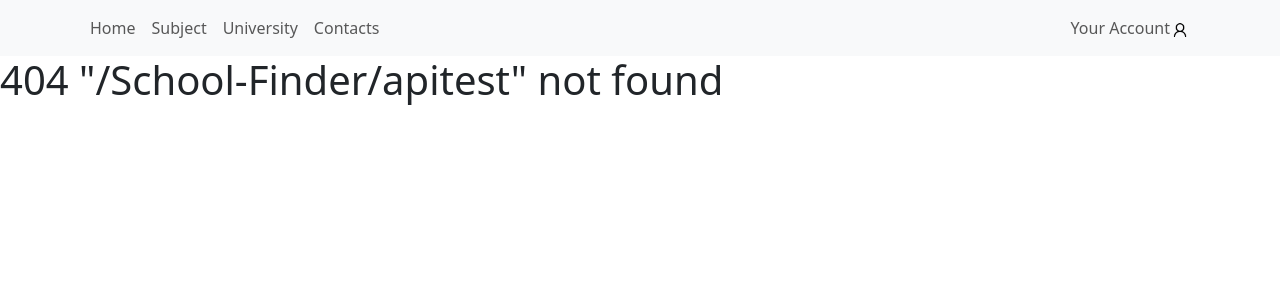
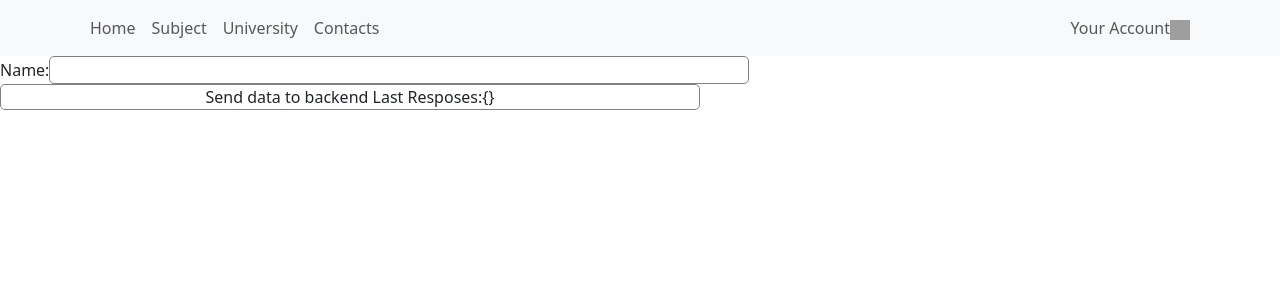
Before and after one commit to cj05/School-Finder, a React (Vite) app: page /School-Finder/apitest in a window 1280 px wide. Before the commit this address had no page. Shown: the top 300 px of the page. Built offline with nearby package versions, Linux system fonts and the light colour scheme; grey boxes are pictures that could not be loaded.

Commit message:
moved web to School-Finder

```diff
--- /dev/null
+++ b/config.js
@@ -0,0 +1 @@
+export default {"Path":"/School-Finder/"}
--- a/server.js
+++ b/server.js
@@ -10,7 +10,7 @@ import cluster from 'cluster'
 import os from 'os'
 import test from './test.js'
 import log from './log.js'
-
+import config from './config.js';
 const port = 29342
 
 //if(cluster.isMaster){
@@ -36,7 +36,7 @@ await Model.LoadDB(process.cwd() + "\\db\\model", process.cwd() + "\\db")
 
 //ViteExpress.listen(app, 80, () => log.log("Connected to http://localhost:80"));
 app.listen(port, () => {
-    log.log(`Worker [${process.pid}] Connected to http://localhost:${port}`)
+    log.log(`Worker [${process.pid}] Connected to http://localhost${config.Path}:${port}`)
     process.send('ready')
 })
 
--- a/src/Router.tsx
+++ b/src/Router.tsx
@@ -6,14 +6,14 @@ import Contact from './pages/Home/Home'
 import NoPage from './pages/404'
 import Layout from "./pages/Layout/Layout";
 import Apitest from "./pages/Apitest/Apitest";
-
+import config from "../config.js"
 function Router() {
     return (
         <>
 
             <BrowserRouter>
                 <Routes>
-                    <Route path="/" element={<Layout/>}>
+                    <Route path={config.Path} element={<Layout/>}>
                         <Route index element={<Home />} />
                         <Route path="home" element={<Home />} />
                         <Route path="aboutme" element={<About />} />
--- a/src/pages/AccountTab/Account.tsx
+++ b/src/pages/AccountTab/Account.tsx
@@ -1,9 +1,10 @@
 
 import styles from './AccountComponent.module.scss';
 import { Image } from 'react-bootstrap';
+import config from "../../../config.js"
 const Account = () => {
     const getAvatar = () => {
-        const fallback = "/img/fallbackAvatar.png";
+        const fallback = `${config.Path}/img/fallbackAvatar.png`;
         return fallback;
     }
   return (
--- a/src/pages/Apitest/Apitest.tsx
+++ b/src/pages/Apitest/Apitest.tsx
@@ -1,5 +1,5 @@
 import { useState } from 'react';
-
+import config from "../../../config.js"
 
 
 const Apitest = () => {
@@ -15,7 +15,7 @@ const Apitest = () => {
     function handleClick() {
       jsonData["Data"] = N
       // Send data to the backend via POST
-      fetch('http://localhost/api/lookup', {  // Enter your IP address here
+      fetch(`http://localhost/${config.Path}api/lookup`, {  // Enter your IP address here
 
         method: 'POST',
         headers: { 'Content-Type': 'application/json' } ,
--- a/src/pages/Layout/Layout.tsx
+++ b/src/pages/Layout/Layout.tsx
@@ -6,6 +6,7 @@ import Navbar from 'react-bootstrap/Navbar';
 import styles from './LayoutComponent.module.scss';
 import { LinkContainer } from 'react-router-bootstrap';
 import Account from "../AccountTab/Account";
+import config from "../../../config.js"
 const Layout = () => {
   return (
     <>
@@ -15,24 +16,24 @@ const Layout = () => {
                     <Navbar.Toggle aria-controls="basic-navbar-nav" />
                     <Navbar.Collapse id="basic-navbar-nav">
                     <Nav className="me-auto">
-                        <LinkContainer to="/home">
+                        <LinkContainer to={`${config.Path}home`}>
                             <Nav.Link>Home</Nav.Link>
                         </LinkContainer>
 
-                        <LinkContainer to="/subject">
+                        <LinkContainer to={`${config.Path}subject`}>
                             <Nav.Link>Subject</Nav.Link>
                         </LinkContainer>
 
-                        <LinkContainer to="/uni">
+                        <LinkContainer to={`${config.Path}uni`}>
                             <Nav.Link>University</Nav.Link>
                         </LinkContainer>
 
-                        <LinkContainer to="/contacts">
+                        <LinkContainer to={`${config.Path}contacts`}>
                             <Nav.Link>Contacts</Nav.Link>
                         </LinkContainer>
                         </Nav>
                         <Nav className="ms-auto">
-                        <LinkContainer to="/accounts" className={styles.right}>
+                        <LinkContainer to={`${config.Path}accounts`} className={styles.right}>
                             <Nav.Link><Account/></Nav.Link>
                         </LinkContainer>
                     </Nav>
--- a/src/pages/Model/Model.tsx
+++ b/src/pages/Model/Model.tsx
@@ -3,14 +3,16 @@
 import Model from '../../model/model.js'
 import PDP from '../../model/postdataprocessor.js'
 import { useEffect , useState } from 'react';
-const model = () => {
+import config from "../../../config.js"
+
+const model = ()=>{
   const [smodel, setModel] = useState(Model);
   const [prediction, setPrediction] = useState({});
   useEffect(() => {
     async function loadModel() {
       // "threshold" The the confidence interval for the classier.
       // Higher values = the model is more confident about its prediction.
-      Model.LoadDB("model")
+      Model.LoadDB(`${config.Path}model`)
       setModel(Model)
     }
     if (typeof smodel.Data[0] === 'undefined') {
--- a/vite.config.ts
+++ b/vite.config.ts
@@ -3,5 +3,6 @@ import react from '@vitejs/plugin-react-swc'
 
 // https://vitejs.dev/config/
 export default defineConfig({
+  base: "/School-Finder/",
   plugins: [react()],
 })
```
